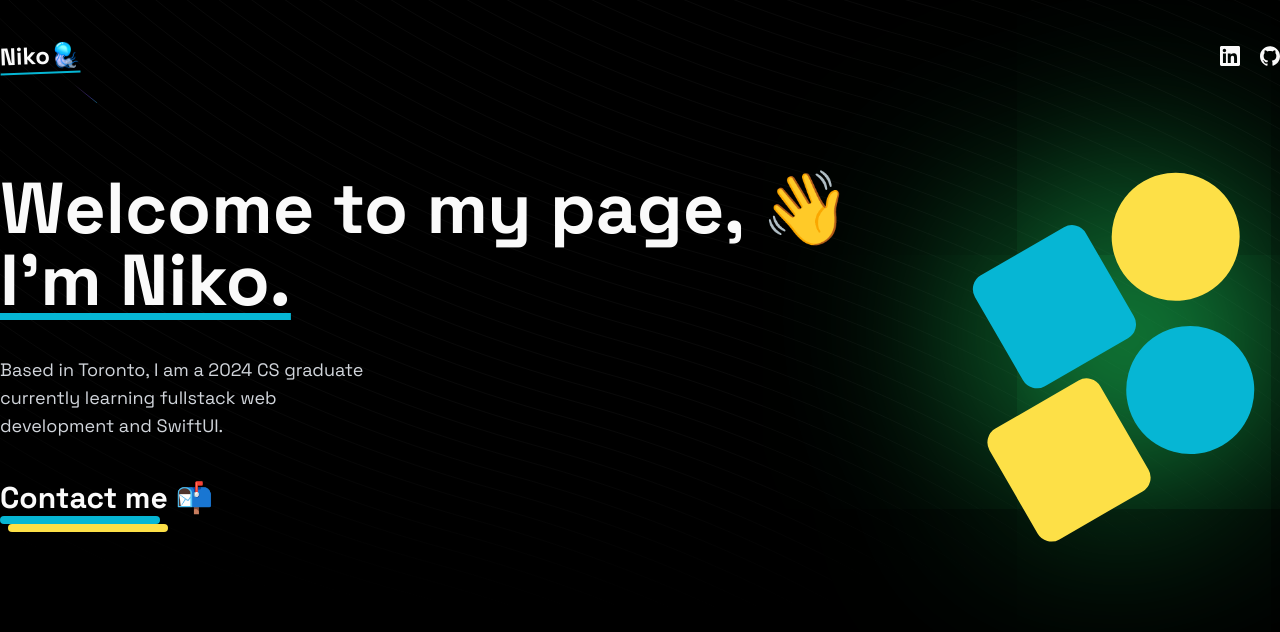
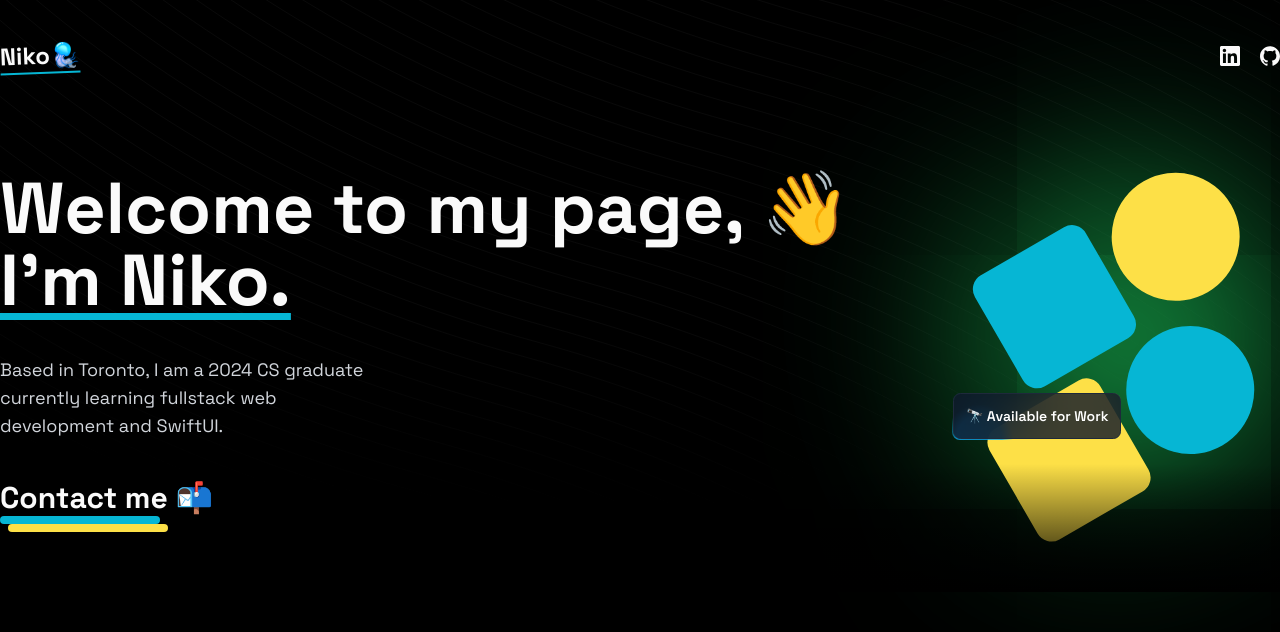
Before and after one commit to nikodiam99/portfolipage, a Next.js app: page / in a window 1280 px wide. Shown: the top 632 px of the page. Built offline with nearby package versions, Linux system fonts and the light colour scheme.

Commit message:
Hero Section complete

```diff
--- a/app/(home)/components/HeroSection.tsx
+++ b/app/(home)/components/HeroSection.tsx
@@ -1,8 +1,10 @@
+import { MovingBorderBtn } from '@/components/ui/moving-border';
 import Link from 'next/link';
 import React from 'react'
 
 export default function HeroSection() {
   return (
+
     <div className='min-h-[60vh] flex flex-col-reverse gap-14 lg:gap-0 lg:flex-row items-center justify-between'>
         <div className='space-y-10 text-center lg:text-left z-10'>
             <h1 className='text-4xl lg:text-7xl font-bold z-10'> Welcome to my page, 👋<br/> <span className='underline underline-offset-8 decoration-cyan-500'>{"I'm Niko."}</span></h1>
@@ -19,6 +21,8 @@ export default function HeroSection() {
               </div>
             </Link>
         </div>
+
+        <div className='relative'>
         <div className='w-72 h-72 space-y-3 -rotate-[30deg] relative'>
               <div className='flex gap-3 translate-x-8'>
                 <div className='w-32 h-32 rounded-2xl bg-cyan-500'></div>
@@ -31,6 +35,12 @@ export default function HeroSection() {
               </div>
               <div className='glow absolute top-[40%] right-1/2 -z-10'></div>
         </div>
+        <div className='absolute bottom-5 sm:bottom-14 left-0 sm:-left-10'>
+        <MovingBorderBtn borderRadius='0.5rem'className='p-3 font-semibold'>
+          <p> 🔭 Available for Work</p>
+        </MovingBorderBtn>
+        </div>
+        </div>
     </div>
   );
 }
--- a/app/(home)/page.tsx
+++ b/app/(home)/page.tsx
@@ -1,15 +1,22 @@
 import React from 'react'
 import Navbar from './components/Navbar'
 import HeroSection from './components/HeroSection'
-import { BackgroundBeams } from './components/ui/background-beams';
+import { BackgroundBeams } from '../../components/ui/background-beams';
 
 export default function page() {
   return (
     <div className='min-h-screen bg-black overflow-hidden'>
+      <div className='relative'>
       <BackgroundBeams/>
-      <div className="max-w-7xl mx-auto p5 z-10">
-      <Navbar/>
-      <HeroSection/>
+          <div className="max-w-7xl mx-auto p5 ">
+          <Navbar/>
+          <HeroSection/>
+          </div>
+
+          <div className='h-10 xl:h-32 bg-gradient-to-t from-black absolute -b-5 left-0 xl:bottom-0 w-full'>
+
+
+          </div>
       </div>
     </div>
   )
--- /dev/null
+++ b/components/ui/moving-border.tsx
@@ -0,0 +1,139 @@
+"use client";
+import React from "react";
+import {
+  motion,
+  useAnimationFrame,
+  useMotionTemplate,
+  useMotionValue,
+  useTransform,
+} from "framer-motion";
+import { useRef } from "react";
+import { cn } from "@/lib/utils";
+
+export function MovingBorderBtn({
+  borderRadius = "1.75rem",
+  children,
+  as: Component = "button",
+  containerClassName,
+  borderClassName,
+  duration,
+  className,
+  ...otherProps
+}: {
+  borderRadius?: string;
+  children: React.ReactNode;
+  as?: any;
+  containerClassName?: string;
+  borderClassName?: string;
+  duration?: number;
+  className?: string;
+  [key: string]: any;
+}) {
+  return (
+    <Component
+      className={cn(
+        "bg-transparent relative text-xl  p-[1px] overflow-hidden ",
+        containerClassName
+      )}
+      style={{
+        borderRadius: borderRadius,
+      }}
+      {...otherProps}
+    >
+      <div
+        className="absolute inset-0"
+        style={{ borderRadius: `calc(${borderRadius} * 0.96)` }}
+      >
+        <MovingBorder duration={duration} rx="30%" ry="30%">
+          <div
+            className={cn(
+              "h-20 w-20 opacity-[0.8] bg-[radial-gradient(var(--sky-500)_40%,transparent_60%)]",
+              borderClassName
+            )}
+          />
+        </MovingBorder>
+      </div>
+
+      <div
+        className={cn(
+          "relative bg-slate-900/[0.8] border border-slate-800 backdrop-blur-xl text-white flex items-center justify-center w-full h-full text-sm antialiased",
+          className
+        )}
+        style={{
+          borderRadius: `calc(${borderRadius} * 0.96)`,
+        }}
+      >
+        {children}
+      </div>
+    </Component>
+  );
+}
+
+export const MovingBorder = ({
+  children,
+  duration = 2000,
+  rx,
+  ry,
+  ...otherProps
+}: {
+  children: React.ReactNode;
+  duration?: number;
+  rx?: string;
+  ry?: string;
+  [key: string]: any;
+}) => {
+  const pathRef = useRef<any>();
+  const progress = useMotionValue<number>(0);
+
+  useAnimationFrame((time) => {
+    const length = pathRef.current?.getTotalLength();
+    if (length) {
+      const pxPerMillisecond = length / duration;
+      progress.set((time * pxPerMillisecond) % length);
+    }
+  });
+
+  const x = useTransform(
+    progress,
+    (val) => pathRef.current?.getPointAtLength(val).x
+  );
+  const y = useTransform(
+    progress,
+    (val) => pathRef.current?.getPointAtLength(val).y
+  );
+
+  const transform = useMotionTemplate`translateX(${x}px) translateY(${y}px) translateX(-50%) translateY(-50%)`;
+
+  return (
+    <>
+      <svg
+        xmlns="http://www.w3.org/2000/svg"
+        preserveAspectRatio="none"
+        className="absolute h-full w-full"
+        width="100%"
+        height="100%"
+        {...otherProps}
+      >
+        <rect
+          fill="none"
+          width="100%"
+          height="100%"
+          rx={rx}
+          ry={ry}
+          ref={pathRef}
+        />
+      </svg>
+      <motion.div
+        style={{
+          position: "absolute",
+          top: 0,
+          left: 0,
+          display: "inline-block",
+          transform,
+        }}
+      >
+        {children}
+      </motion.div>
+    </>
+  );
+};
```
Also changed, not shown: components/ui/background-beams.tsx (renamed from app/(home)/components/ui/background-beams.tsx).
